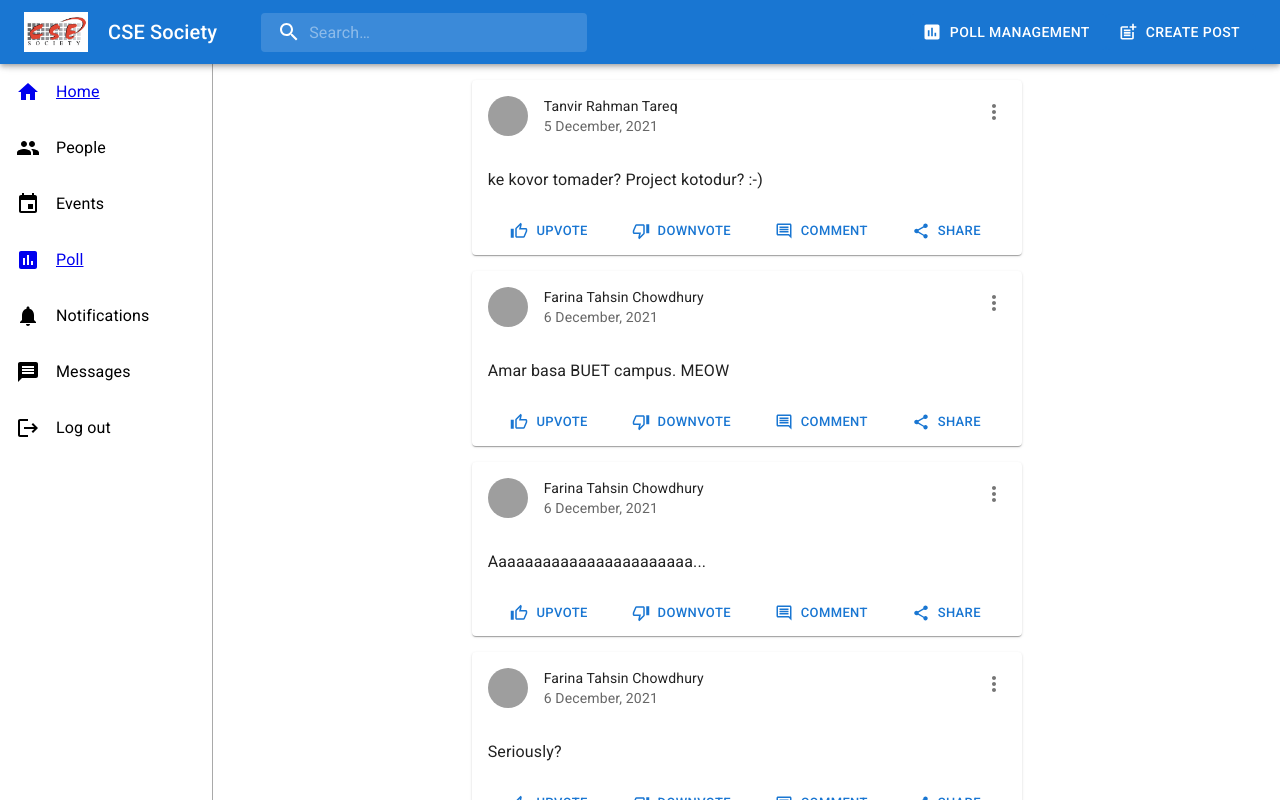
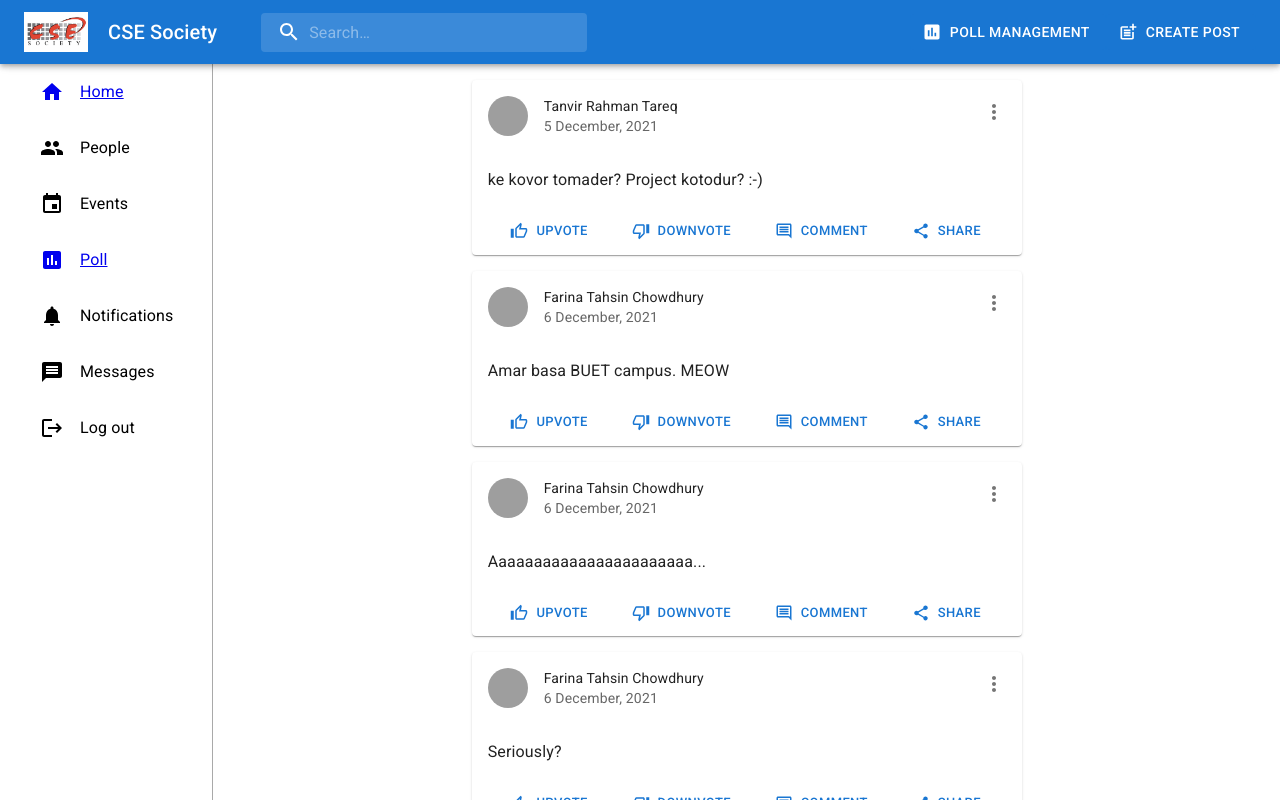
Before and after one commit to towsif45/cse-society-client, a React (Create React App) app: page / in a window 1280 px wide. Shown: the top 800 px of the page. Built offline with nearby package versions, Linux system fonts and the light colour scheme; grey boxes are pictures that could not be loaded.

Commit message:
initial commit

```diff
--- a/src/components/CardSimplePost/CardSimplePost.jsx
+++ b/src/components/CardSimplePost/CardSimplePost.jsx
@@ -8,7 +8,7 @@ const CardPost = styled(Card)(({ theme }) => ({
 }));
 
 const ResponsiveButton = styled(Button)(({ theme }) => ({
-    [theme.breakpoints.down('sm')]: {
+    [theme.breakpoints.down('md')]: {
         display: 'none'
     }
 }));
--- a/src/components/LeftBar/LeftBar.jsx
+++ b/src/components/LeftBar/LeftBar.jsx
@@ -1,9 +1,9 @@
 import { Event, Home, Logout, Message, Notifications, People, Poll } from "@mui/icons-material";
-import { Box, Typography } from "@mui/material";
+import { Box, Container, Typography } from "@mui/material";
 import { styled } from "@mui/material";
 import { Link } from "react-router-dom";
 
-const ContainerLeftbar = styled(Box)(({ theme }) => ({
+const ContainerLeftbar = styled(Container)(({ theme }) => ({
     //paddingRight: theme.spacing(1),
     // backgroundColor: 'yellow',
     paddingTop: theme.spacing(10),
--- a/src/components/NavBar/NavBar.jsx
+++ b/src/components/NavBar/NavBar.jsx
@@ -16,7 +16,7 @@ const ResponsiveSearch = styled(Search)(({ theme }) => ({
 }));
 
 const ResponsiveButton = styled(Button)(({ theme }) => ({
-    [theme.breakpoints.down('sm')]: {
+    [theme.breakpoints.down('md')]: {
         display: 'none'
     }
 }));
```
